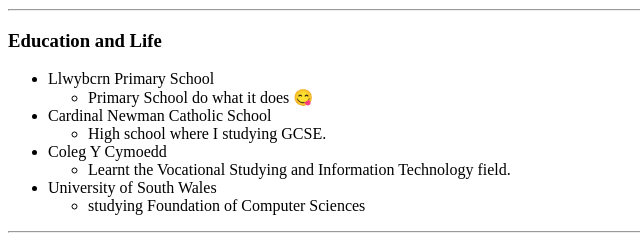
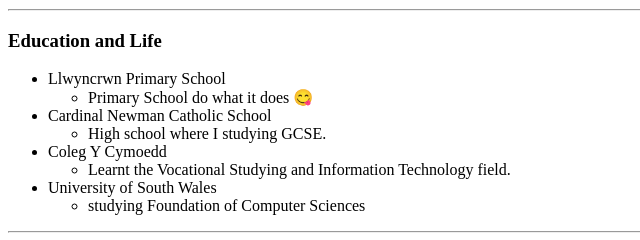
Before and after one commit to wizardharrytv/cv, a plain HTML site: page index.html in a window 1280 px wide. Shown: the part 372-612 px from the top of the page, 0-640 px from the left. Drawn offline with Linux system fonts and the light colour scheme.

Commit message:
Update index.html text

```diff
--- a/index.html
+++ b/index.html
@@ -21,7 +21,7 @@
     <hr>
     <h3>Education and Life</h3>
     <ul>
-        <li>Llwybcrn Primary School
+        <li>Llwyncrwn Primary School
             <ul>
                 <li style="list-style-type: circle;">
                     Primary School do what it does 😋
```
